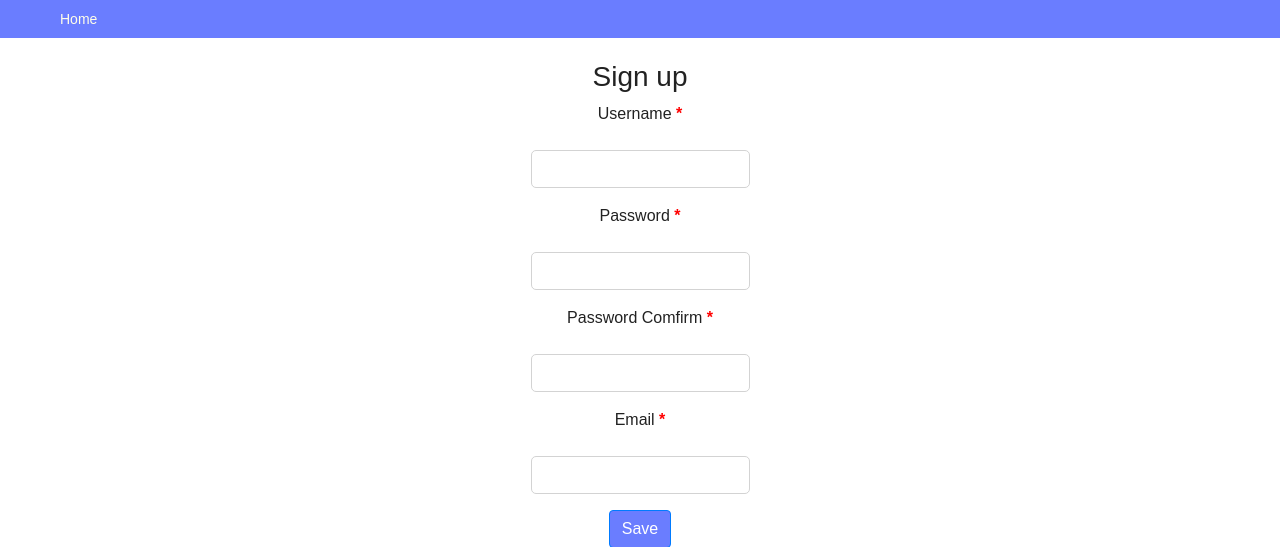
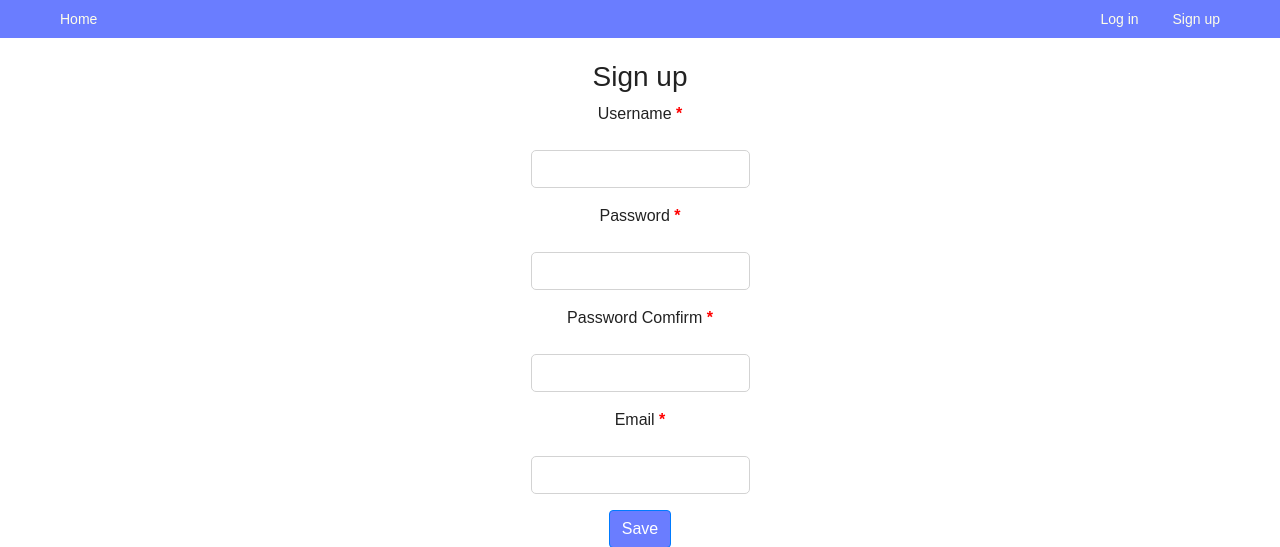
Before and after one commit to DinaraKA/exam_8_reviews, a Django app: page /accounts/register/ in a window 1280 px wide. Shown: the top 547 px of the page. Run offline with Django 3.2, Linux system fonts and the light colour scheme; parts of the project's set-up code (start-up, migrations or seed data) failed here and were passed over; some libraries are stand-ins or nearby versions.

Commit message:
Added link to registration

```diff
--- a/source/webapp/templates/base.html
+++ b/source/webapp/templates/base.html
@@ -17,18 +17,18 @@
         <ul class="menu">
             <li><a href="{% url 'webapp:index' %}">Home</a></li>
             {% block menu %}{% endblock %}
-{#            <li class="menu-right">#}
-{#                <ul>#}
-{#                    {% if request.user.is_authenticated %}#}
+            <li class="menu-right">
+                <ul>
+                    {% if request.user.is_authenticated %}
 {#                        <li><a href="{% url 'accounts:user_index' %}">Users</a></li>#}
 {#                        <li style="color: darkblue;">Hello, <a href="{%  url 'accounts:user_detail' request.user.pk %}">{{request.user}}!</a></li>#}
-{#                        <li><a href="{% url 'accounts:logout' %}">Log out</a></li>#}
-{#                    {% else %}#}
-{#                        <li><a href="{% url 'accounts:login' %}">Log in</a></li>#}
-{#                        <li><a href="{% url 'accounts:register' %}">Sign up</a></li>#}
-{#                    {% endif %}#}
-{#                </ul>#}
-{#            </li>#}
+                        <li><a href="{% url 'accounts:logout' %}">Log out</a></li>
+                    {% else %}
+                        <li><a href="{% url 'accounts:login' %}">Log in</a></li>
+                        <li><a href="{% url 'accounts:register' %}">Sign up</a></li>
+                    {% endif %}
+                </ul>
+            </li>
         </ul>
     </div>
 </nav>
```
